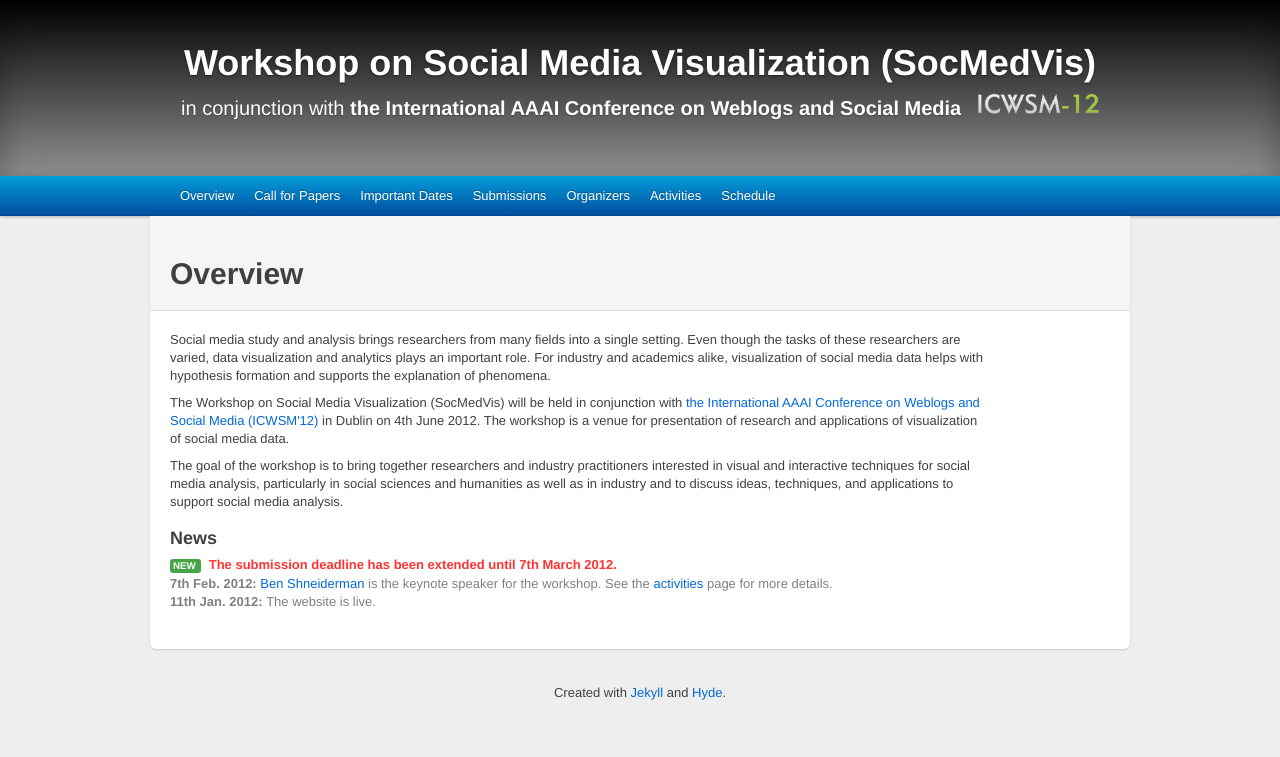
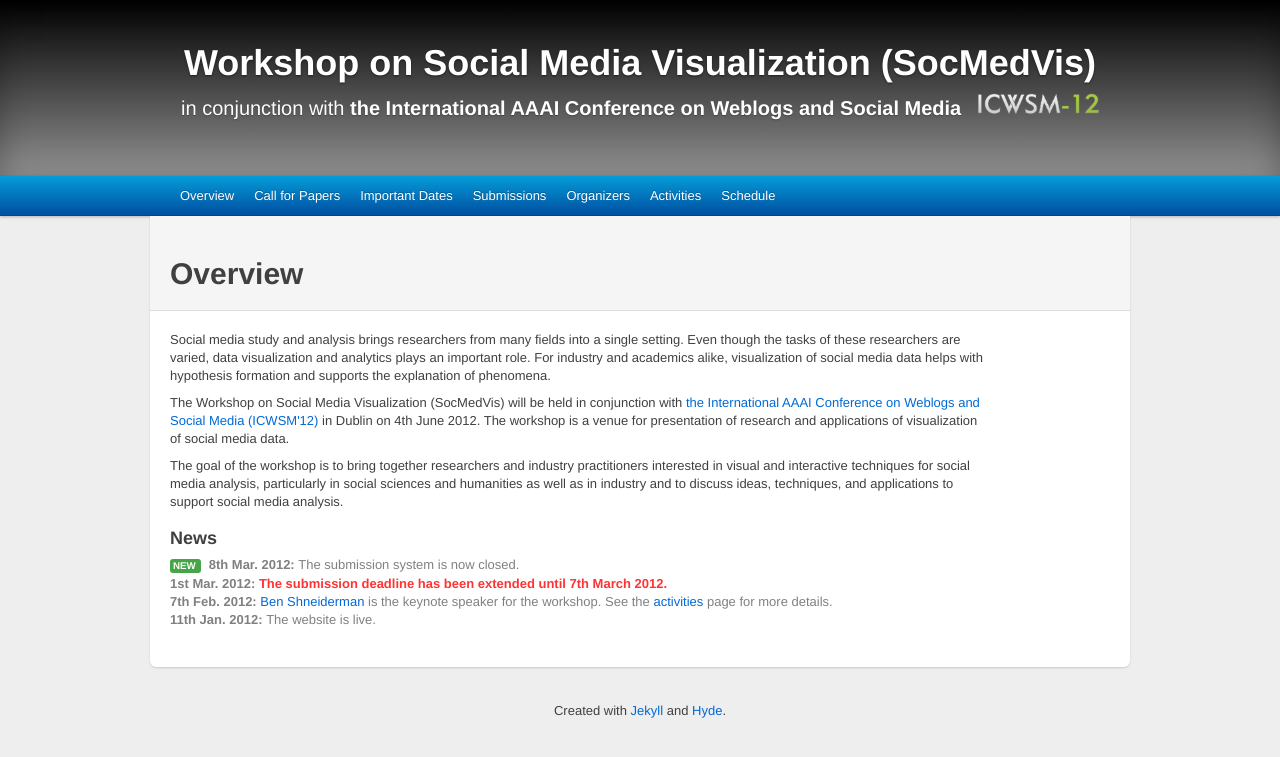
Before and after one commit to harrigan/socmedvis.ucd.ie, a Jekyll site: the page built from _source/index.html, in a window 1280 px wide. Shown: the top 757 px of the page. Built offline with Jekyll 4.4.1, drawn with Linux system fonts in a browser that asks for light colours; Markdown is read by kramdown in place of the engine named in the settings.

Commit message:
The submission system is now closed

```diff
--- a/_source/call_for_papers.html
+++ b/_source/call_for_papers.html
@@ -40,7 +40,7 @@ title: Call for Papers
     </strong>
   </li>
   <li>
-    Notification:
+    Paper Notification:
     <del>
       16th March 2012
     </del>
--- a/_source/important_dates.html
+++ b/_source/important_dates.html
@@ -18,7 +18,7 @@ title: Important Dates
     </tr>
     <tr>
       <th>
-        Notification
+        Paper Notification
       </th>
       <th>
         <del>
--- a/_source/index.html
+++ b/_source/index.html
@@ -22,6 +22,15 @@ title: Overview
       New
     </span>
     &nbsp;
+    <b>
+      8th Mar. 2012:
+    </b>
+    The submission system is now closed.
+  </li>
+  <li>
+    <b>
+      1st Mar. 2012:
+    </b>
     <b style='font-weight:bold; color: #ff3333;'>
       The submission deadline has been extended until 7th March 2012.
     </b>
```
Also changed, not shown: 3 other files.
